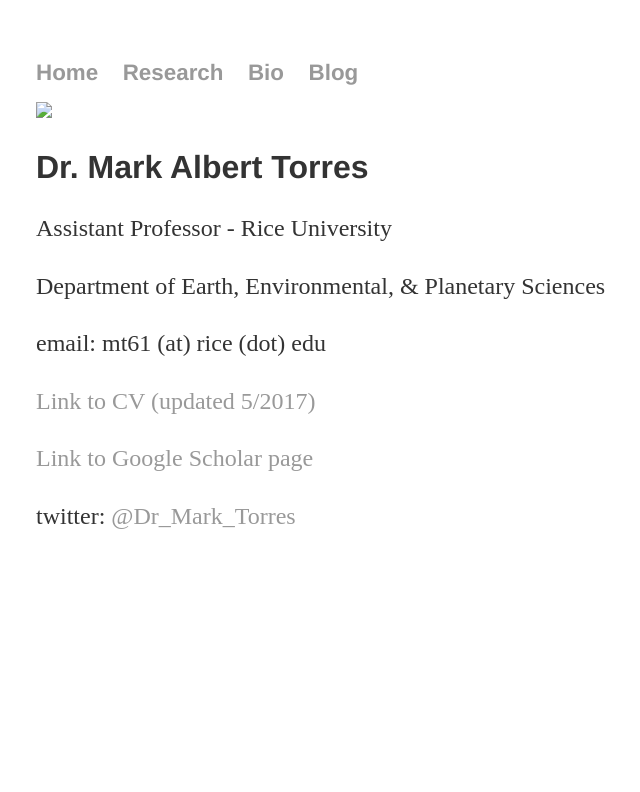
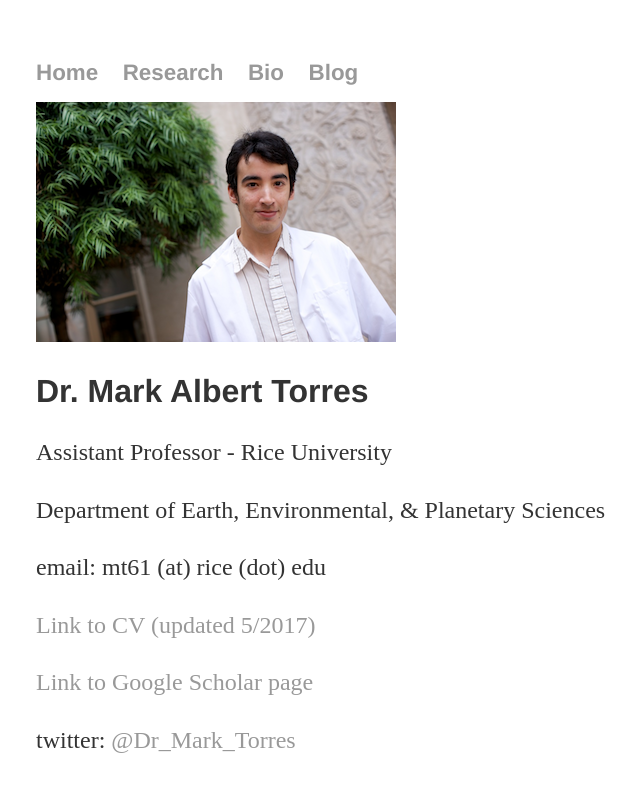
Before and after one commit to torres-lab/torres-lab.github.io, a Jekyll site: the page built from cv/index.html, in a window 1280 px wide. Shown: the top 792 px of the page, without its empty margins (156-796 px from the left). Built offline with Jekyll 4.4.1, drawn with Linux system fonts in a browser that asks for light colours.

Commit message:
Update index.html

```diff
--- a/cv/index.html
+++ b/cv/index.html
@@ -3,7 +3,7 @@ layout: default
 title: CV
 ---
 <div class="blurb">
-	<img class="thumbnail" src="torres-lab.github.io/pictures/DSC_2550.png">
+	<img class="thumbnail" src="DSC_2550.png">
 	<h2> Dr. Mark Albert Torres </h2>
 	<p> Assistant Professor - Rice University </p>
 	<p> Department of Earth, Environmental, & Planetary Sciences </p>
```
